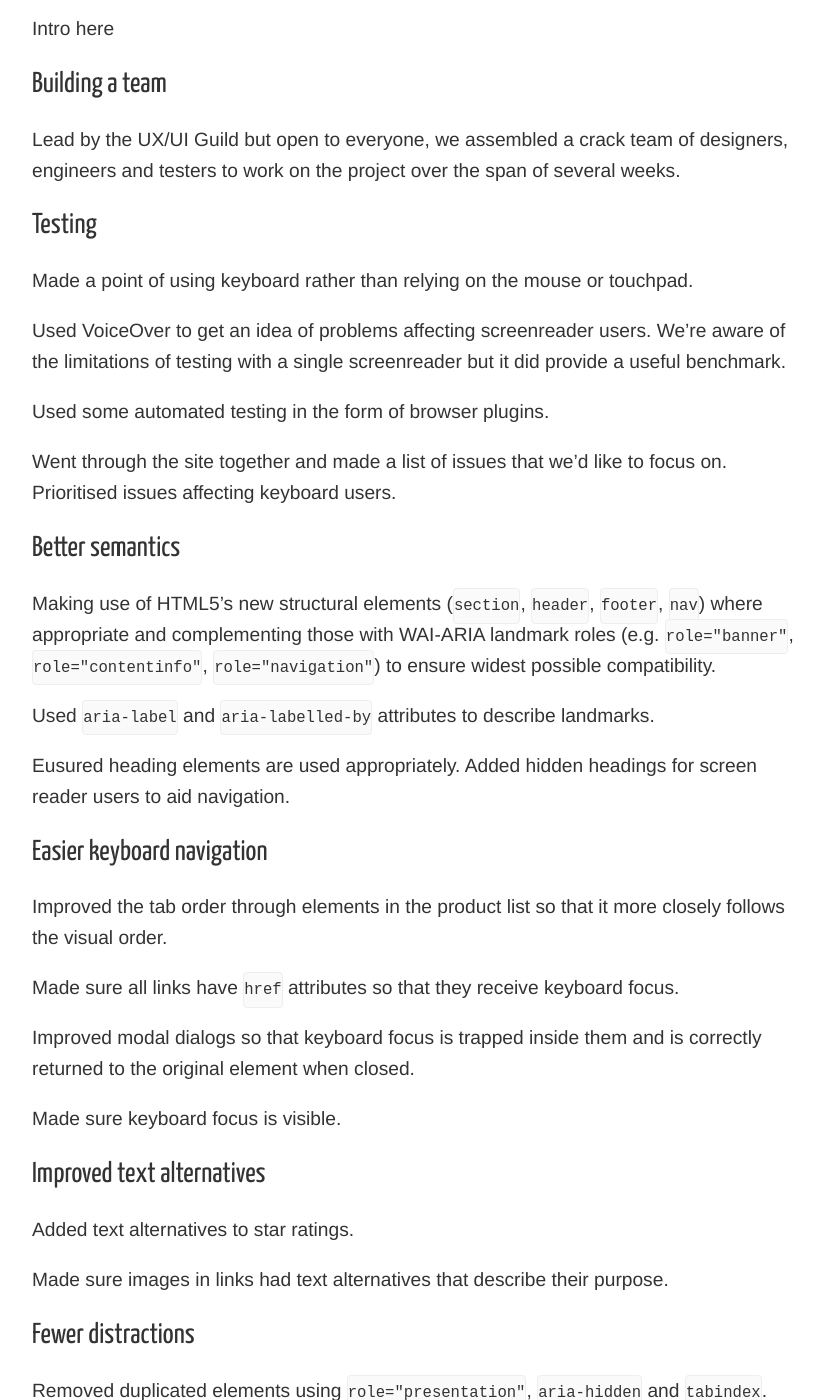
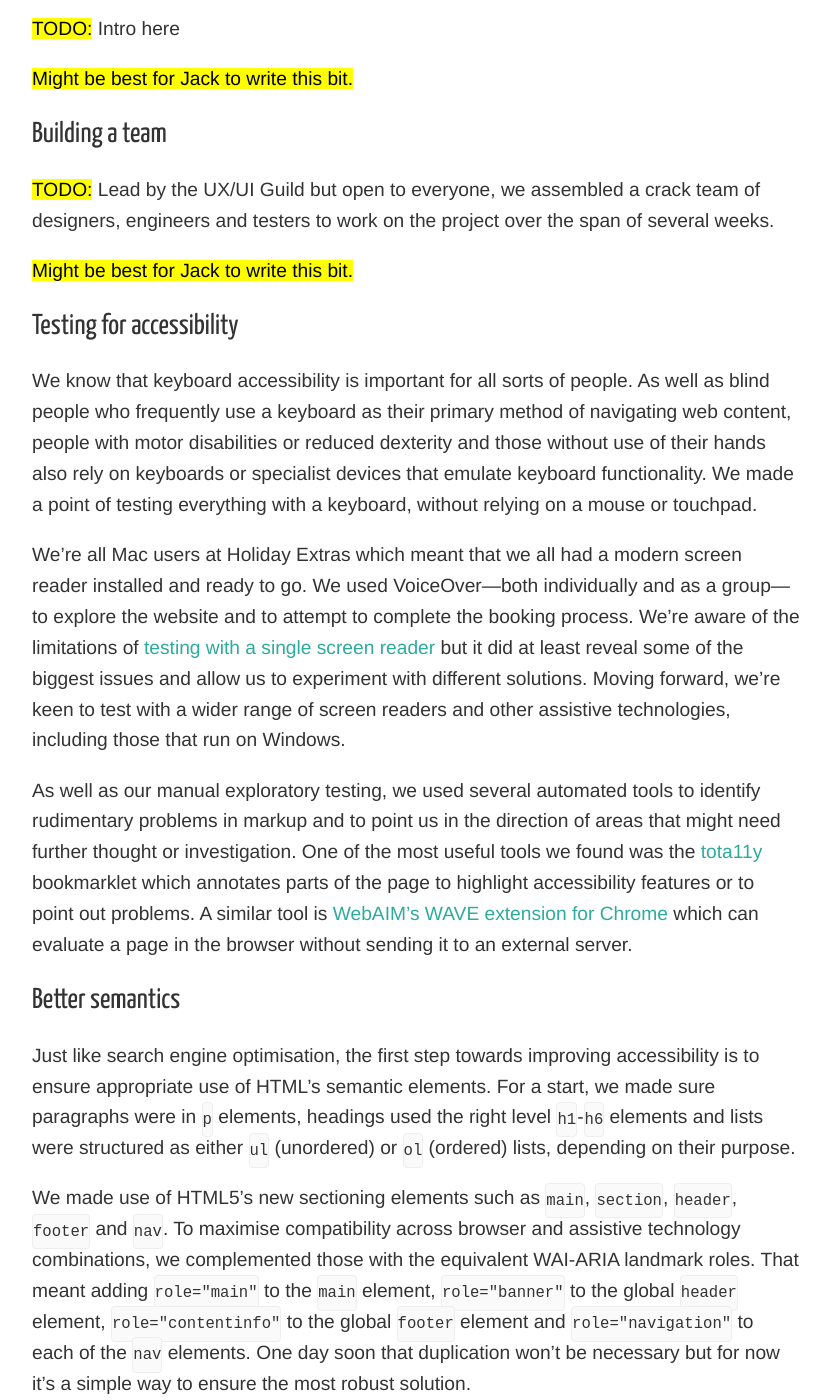
Before and after one commit to holidayextras/holidayextras.github.com, a Jekyll site: the page built from _posts/2016-09-09-improving-accessibility.md, in a window 1280 px wide and 1400 px high, scrolled down 547 px. Shown: the whole window, without its empty margins (224-1054 px from the left). Built offline with Jekyll 4.4.1, drawn with Linux system fonts in a browser that asks for light colours; nearby versions of some CDN libraries; comment, search, counter and statistics services are not loaded; some of the changed text lies outside the part shown.

Commit message:
Completed the Testing section and started writing about semantics

````diff
--- a/_posts/2016-09-09-improving-accessibility.md
+++ b/_posts/2016-09-09-improving-accessibility.md
@@ -10,55 +10,84 @@ excerpt:
 
 ## Introduction
 
-Intro here
+<mark>TODO:</mark> Intro here
+
+<mark>Might be best for Jack to write this bit.</mark>
 
 ## Building a team
 
-Lead by the UX/UI Guild but open to everyone, we assembled a crack team of designers, engineers and testers to work on the project over the span of several weeks.
+<mark>TODO:</mark> Lead by the UX/UI Guild but open to everyone, we assembled a crack team of designers, engineers and testers to work on the project over the span of several weeks.
 
-## Testing
+<mark>Might be best for Jack to write this bit.</mark>
 
-Made a point of using keyboard rather than relying on the mouse or touchpad.
+## Testing for accessibility
 
-Used VoiceOver to get an idea of problems affecting screenreader users. We're aware of the limitations of testing with a single screenreader but it did provide a useful benchmark.
+We know that keyboard accessibility is important for all sorts of people. As well as blind people who frequently use a keyboard as their primary method of navigating web content, people with motor disabilities or reduced dexterity and those without use of their hands also rely on keyboards or specialist devices that emulate keyboard functionality. We made a point of testing everything with a keyboard, without relying on a mouse or touchpad.
 
-Used some automated testing in the form of browser plugins.
+We're all Mac users at Holiday Extras which meant that we all had a modern screen reader installed and ready to go. We used VoiceOver—both individually and as a group—to explore the website and to attempt to complete the booking process. We're aware of the limitations of [testing with a single screen reader](http://webaim.org/blog/three-things-voiceover/) but it did at least reveal some of the biggest issues and allow us to experiment with different solutions. Moving forward, we're keen to test with a wider range of screen readers and other assistive technologies, including those that run on Windows.
 
-Went through the site together and made a list of issues that we'd like to focus on. Prioritised issues affecting keyboard users.
+As well as our manual exploratory testing, we used several automated tools to identify rudimentary problems in markup and to point us in the direction of areas that might need further thought or investigation. One of the most useful tools we found was the [tota11y](https://khan.github.io/tota11y/) bookmarklet which annotates parts of the page to highlight accessibility features or to point out problems. A similar tool is [WebAIM's WAVE extension for Chrome](http://wave.webaim.org/extension/) which can evaluate a page in the browser without sending it to an external server.
 
 ## Better semantics
 
-Making use of HTML5's new structural elements (`section`, `header`, `footer`, `nav`) where appropriate and complementing those with WAI-ARIA landmark roles (e.g. `role="banner"`, `role="contentinfo"`, `role="navigation"`) to ensure widest possible compatibility.
+Just like search engine optimisation, the first step towards improving accessibility is to ensure appropriate use of HTML's semantic elements. For a start, we made sure paragraphs were in `p` elements, headings used the right level `h1`-`h6` elements and lists were structured as either `ul` (unordered) or `ol` (ordered) lists, depending on their purpose.
 
-Used `aria-label` and `aria-labelled-by` attributes to describe landmarks.
+We made use of HTML5's new sectioning elements such as `main`, `section`, `header`, `footer` and `nav`. To maximise compatibility across browser and assistive technology combinations, we complemented those with the equivalent WAI-ARIA landmark roles. That meant adding `role="main"` to the `main` element, `role="banner"` to the global `header` element, `role="contentinfo"` to the global `footer` element and `role="navigation"` to each of the `nav` elements. One day soon that duplication won't be necessary but for now it's a simple way to ensure the most robust solution.
 
-Eusured heading elements are used appropriately. Added hidden headings for screen reader users to aid navigation.
+<mark>TODO:</mark> Used `aria-label` and `aria-labelled-by` attributes to describe landmarks.
+
+<mark>TODO:</mark> Headings are one of the most important features of any HTML document.
+
+In a few cases we added extra headings that are hidden from sighted users but accessible to those using screen readers or braille displays. We hope these will make navigation easier for customers who can't see the page. For example, we added a heading to the top of the products list `section`:
+
+```
+<h2 class="sr-only" id="availability-header">Available products</h2>
+```
+
+Things like this are hidden with CSS using a `.sr-only` class:
+
+```
+.sr-only {
+  position: absolute;
+  width: 1px;
+  height: 1px;
+  margin: -1px;
+  padding: 0;
+  overflow: hidden;
+  clip: rect(0, 0, 0, 0);
+  border: 0;
+}
+```
 
 
 ## Easier keyboard navigation
 
-Improved the tab order through elements in the product list so that it more closely follows the visual order.
+<mark>TODO:</mark> Improved the tab order through elements in the product list so that it more closely follows the visual order.
 
-Made sure all links have `href` attributes so that they receive keyboard focus.
+<mark>TODO:</mark> Made sure all links have `href` attributes so that they receive keyboard focus.
 
-Improved modal dialogs so that keyboard focus is trapped inside them and is correctly returned to the original element when closed.
+<mark>TODO:</mark> Improved modal dialogs so that keyboard focus is trapped inside them and is correctly returned to the original element when closed.
 
-Made sure keyboard focus is visible.
+<mark>TODO:</mark> Made sure keyboard focus is visible.
 
 ## Improved text alternatives
 
-Added text alternatives to star ratings.
+<mark>TODO:</mark> Added text alternatives to star ratings.
 
-Made sure images in links had text alternatives that describe their purpose.
+<mark>TODO:</mark> Made sure images in links had text alternatives that describe their purpose.
 
 ## Fewer distractions
 
-Removed duplicated elements using `role="presentation"`, `aria-hidden` and `tabindex`.
+<mark>TODO:</mark> Removed duplicated elements using `role="presentation"`, `aria-hidden` and `tabindex`.
 
-Removed unnecessary text alternatives.
+<mark>TODO:</mark> Removed unnecessary text alternatives.
 
 ## Announcing changes
 
-Using `aria-live` to announce the number of products being displayed when the product list is filtered.
+<mark>TODO:</mark> Using `aria-live` to announce the number of products being displayed when the product list is filtered.
 
 ## Next steps
+
+<mark>TODO:</mark> We're pleased with our progress so far but we know there's still lots more to do.
+
+<mark>Jack?</mark>
````
